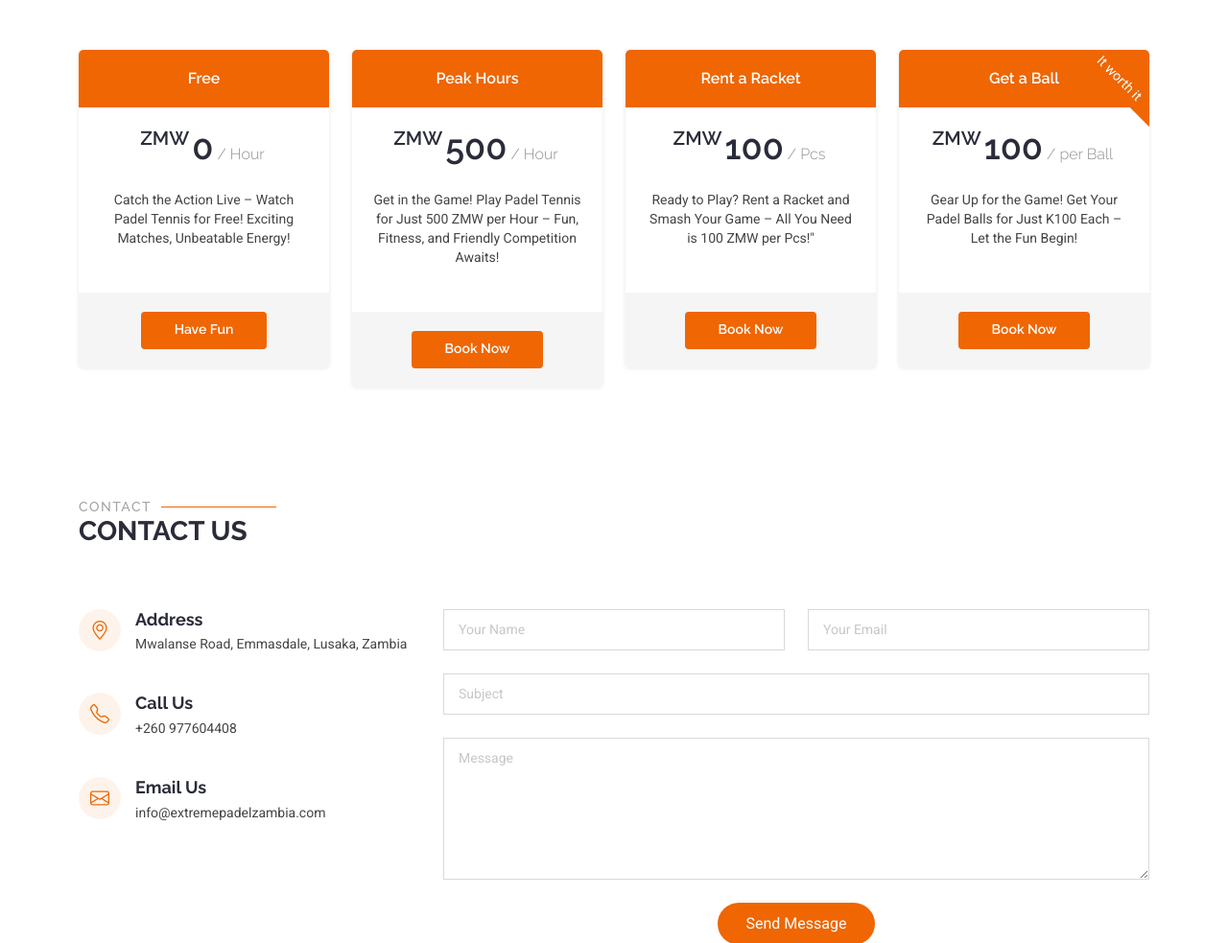
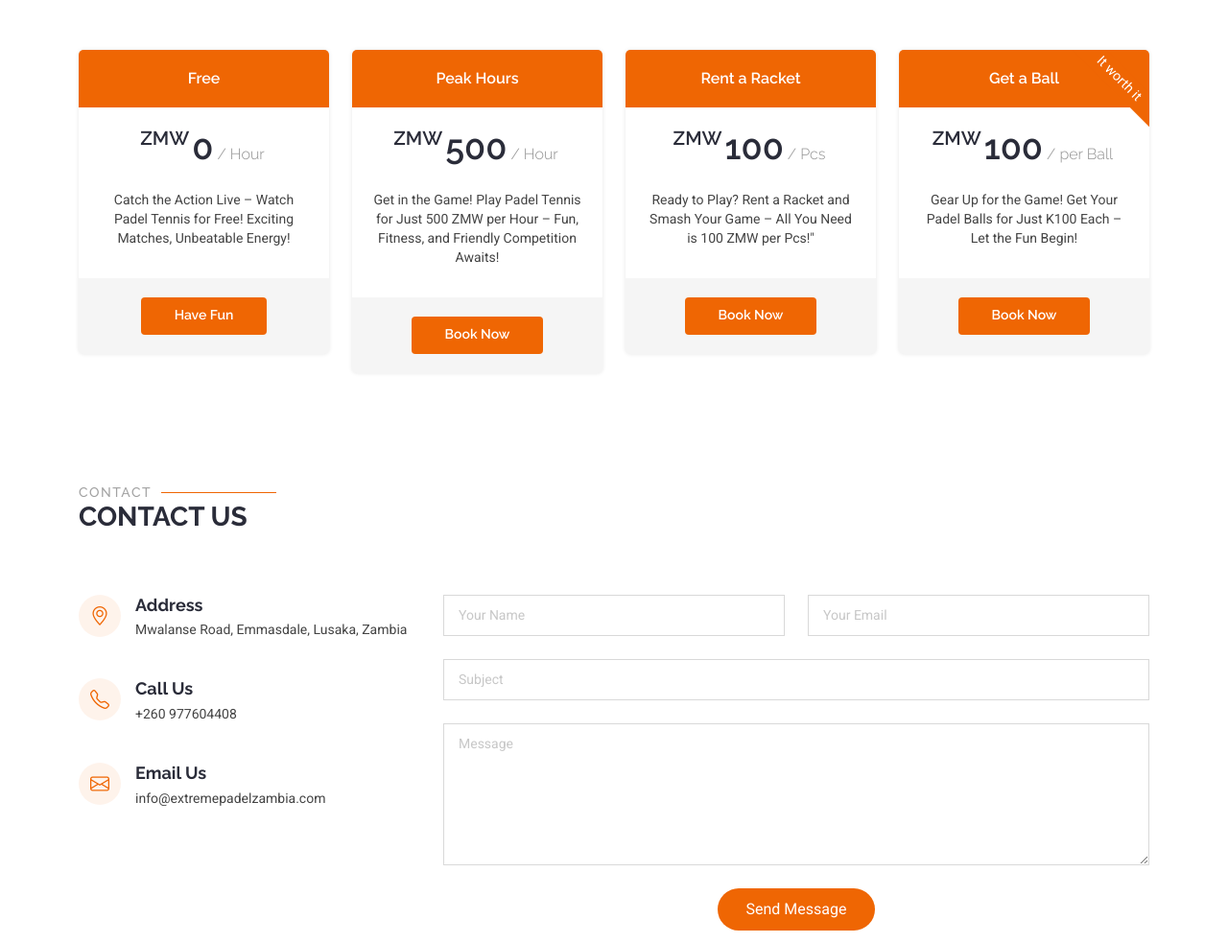
Before and after one commit to LiteLinkErp/xm_nj_website, a website: page public/index.html in a window 1280 px wide. Shown: the part 3756-4739 px from the top of the page at 96% size. Drawn offline with Linux system fonts and the light colour scheme; some packages are replaced by stand-ins of ours; no server answers; a script that the page names is missing.

Commit message:
removed space

```diff
--- a/public/assets/css/main.css
+++ b/public/assets/css/main.css
@@ -1324,7 +1324,7 @@ section,
 }
 
 .pricing .pricing-item ul {
-  padding: 15px 0;
+  padding: 15px 0 0;
   list-style: none;
   text-align: center;
   line-height: 20px;
```
